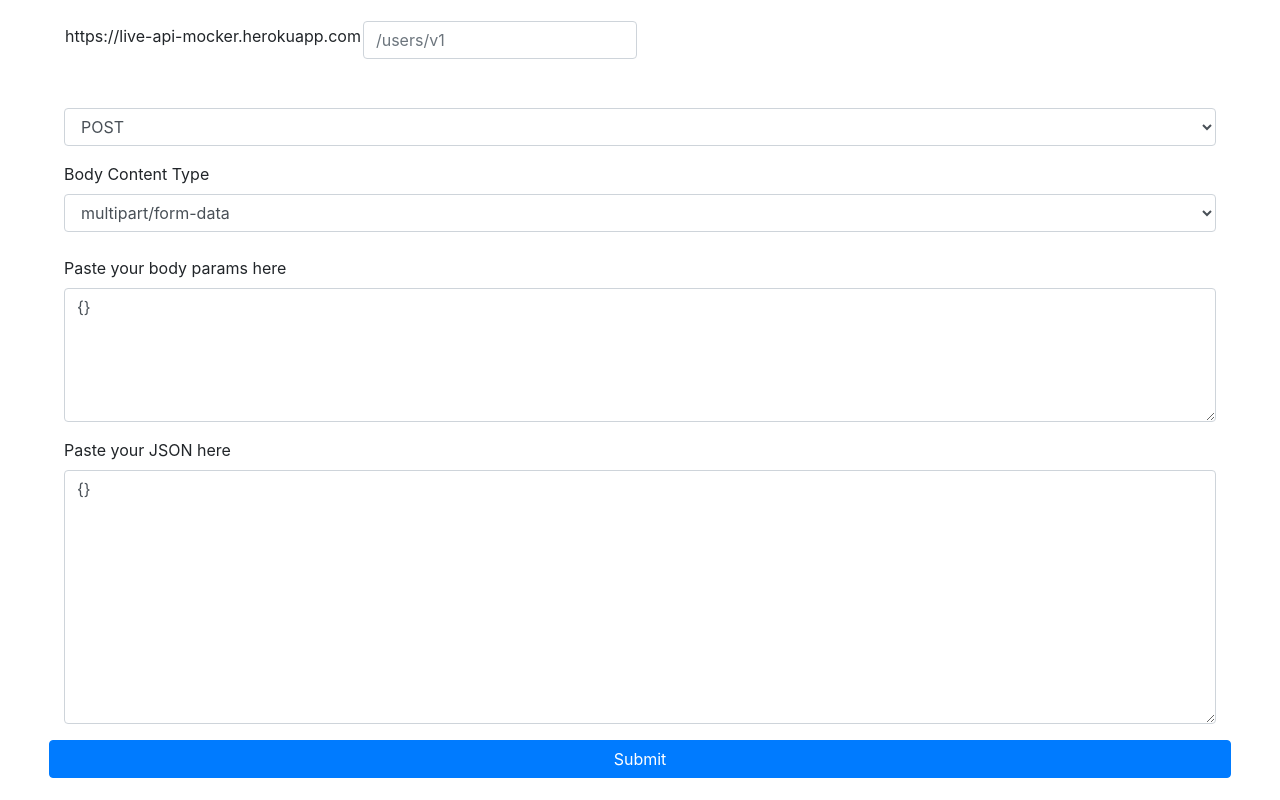
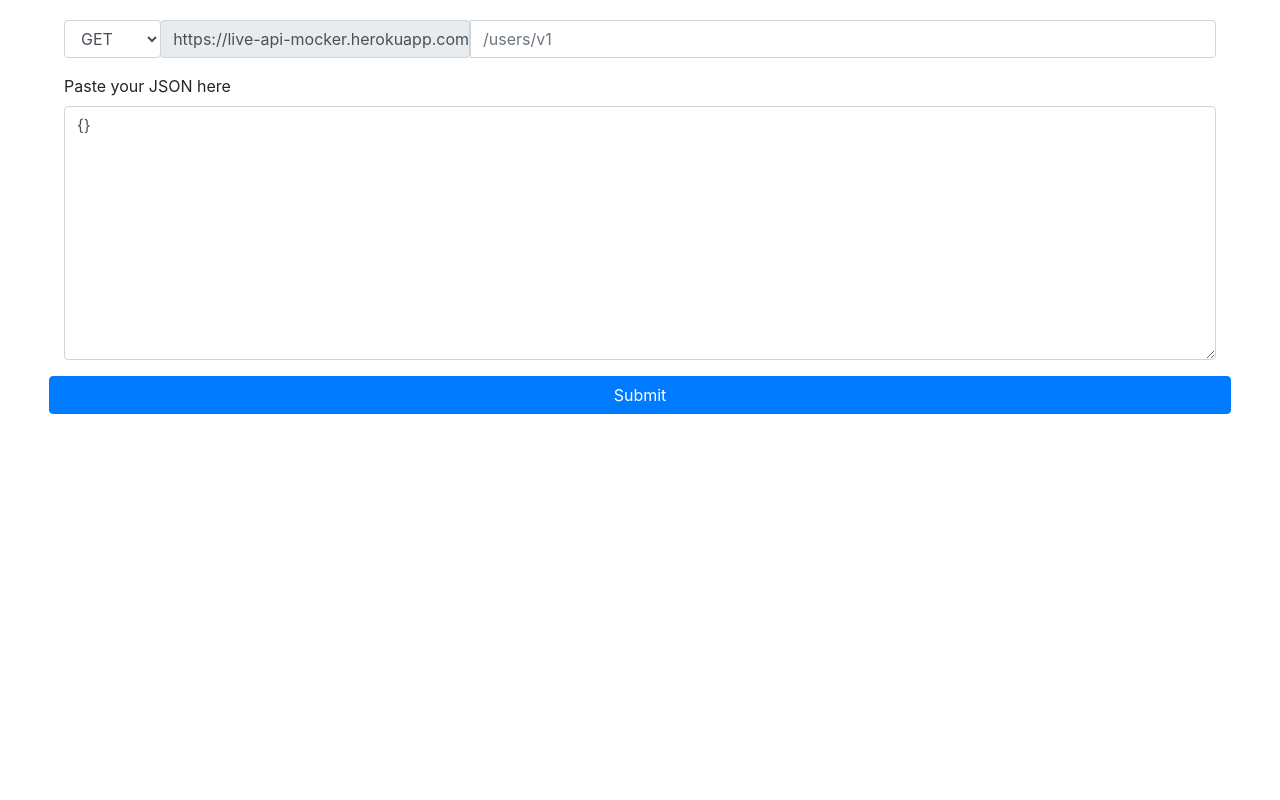
Before and after one commit to cdoshi/live-api-mocker, a website: page public/index.html in a window 1280 px wide. Drawn offline with nearby package versions, Linux system fonts and the light colour scheme.

Commit message:
changed styling

```diff
--- a/public/index.html
+++ b/public/index.html
@@ -1,7 +1,7 @@
 <!DOCTYPE html>
 <html>
 <head>
-  <title> Live API Mocker:Mock your apis live instantly </title>
+  <title> Live API Mocker: Mock your apis instantly </title>
   <meta name="description" content="Test your code with real APIs providing your mock data. Once you submit the request with mock data, it is live instantly. No fuss.
   ">
   <meta name="viewport" content="width=device-width, initial-scale=1">
@@ -66,33 +66,39 @@
     margin-top: 20px;
   }
   #endpointDiv {
+    display: -webkit-box;
+    display: -ms-flexbox;
     display: flex;
   }
+
+  .method-container {
+    -ms-flex-wrap: nowrap;
+    flex-wrap: nowrap;
+  }
+
   </style>
 
 </head>
 <body>
   <div id="container">
 
+    <div class="input-group mb-3 method-container">
+      <div class="input-group-prepend">
         <div>
-      <table>
-        <tbody>
-          <tr>
-            <td><label for="inputEndpoint" id="inputEndpointLabel">https://live-api-mocker.herokuapp.com</label></td>
-            <td><input type="text" class="form-control" id="inputEndpoint" placeholder="/users/v1"></td>
-          </tr>
-        </tbody>
-      </table>
-
-      <br><br>
-      <div class="form-group">
           <select class="form-control" id="methodType">
-          <option selected>POST</option>
-          <option>GET</option>
+            <option>POST</option>
+            <option selected>GET</option>
             <option>PUT</option>
             <option>DELETE</option>
           </select>
         </div>
+      </div>
+      <div class="input-group">
+        <span class="input-group-text" id="inputEndpointLabel">https://live-api-mocker.herokuapp.com</span>
+        <input type="text" class="form-control" id="inputEndpoint" placeholder="/users/v1">
+      </div>
+    </div>
+    <div>
 
       <div id="bodyParams">
         <label for="contentType" id="bodyParamsLabel">Body Content Type</label>
@@ -104,12 +110,10 @@
         <br>
 
         <div class="form-group">
-          <label for="jsonTextarea" id="bodyParamsLabel">Paste your body params here</label>
+          <label for="jsonTextarea" id="bodyParamsLabel"> Paste your body params here </label>
           <textarea class="form-control" id="bodyParamsarea" rows="5" data-toggle="tooltip" data-placement="top" title="Invalid body">{}</textarea>
         </div>
       </div>
-
-
 
       <div class="form-group">
         <label for="jsonTextarea" id="textareaLabel">Paste your JSON here</label>
@@ -124,13 +128,15 @@
     <script src="https://ajax.googleapis.com/ajax/libs/jquery/3.3.1/jquery.min.js"></script>
     <script src="https://cdnjs.cloudflare.com/ajax/libs/popper.js/1.14.3/umd/popper.min.js" integrity="sha384-ZMP7rVo3mIykV+2+9J3UJ46jBk0WLaUAdn689aCwoqbBJiSnjAK/l8WvCWPIPm49" crossorigin="anonymous"></script>
     <script src="https://stackpath.bootstrapcdn.com/bootstrap/4.1.1/js/bootstrap.min.js" integrity="sha384-smHYKdLADwkXOn1EmN1qk/HfnUcbVRZyYmZ4qpPea6sjB/pTJ0euyQp0Mk8ck+5T" crossorigin="anonymous"></script>
+
     <script>
+    $('#bodyParams').hide();
 
     // Detect text change and format json if needed
-    $('#jsonTextarea').on('blur',function() {
+    $('#jsonTextarea, #bodyParamsarea').on('blur',function() {
       try {
         var jsonText = $(this).val();
-        var jsonTextFormatted = JSON.stringify(JSON.parse(jsonText), undefined,4);
+        var jsonTextFormatted = JSON.stringify(JSON.parse(jsonText), undefined, 4);
         $(this).val(jsonTextFormatted);
       } catch(e) {}
     });
@@ -213,6 +219,7 @@
       });
     });
 
+    // Function to show the snackbar
     function showSnackbar() {
 
       // Get the snackbar DIV
```
Lines whose indentation alone changed are shown as unchanged.
